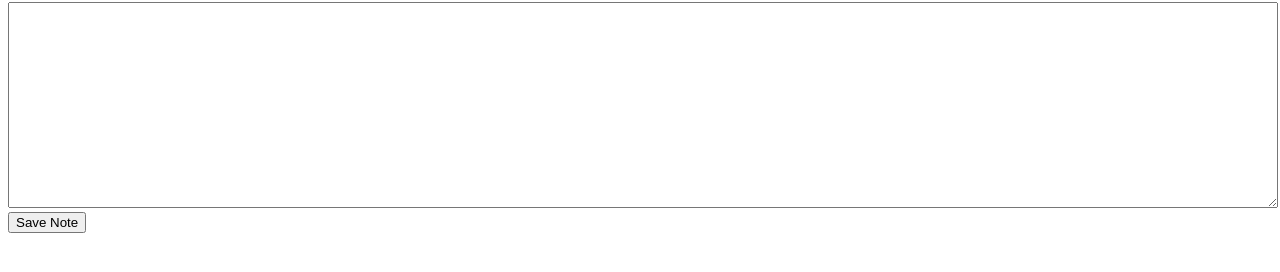
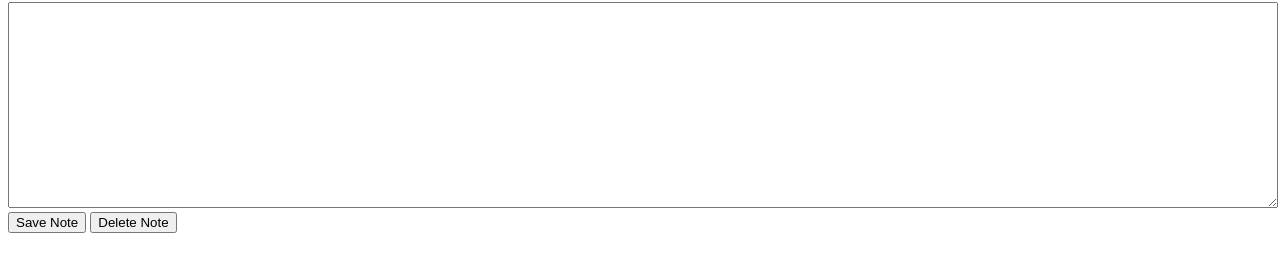
Before and after one commit to lukeponga-dev/Notes, a plain HTML site: page Index.html in a window 1280 px wide. Shown: the part 78-350 px from the top of the page. Drawn offline with Linux system fonts and the light colour scheme.

Commit message:
Update Index.html

```diff
--- a/Index.html
+++ b/Index.html
@@ -13,12 +13,18 @@
     <h1>My Study Notes</h1>
     <textarea id="notes"></textarea>
     <button onclick="saveNote()">Save Note</button>
+    <button onclick="deleteNote()">Delete Note</button>
     <div id="savedNotes"></div>
 
     <script>
         function saveNote() {
             var notes = document.getElementById('notes').value;
             localStorage.setItem('notes', notes);
+            displayNote();
+        }
+
+        function deleteNote() {
+            localStorage.removeItem('notes');
             displayNote();
         }
 
```
